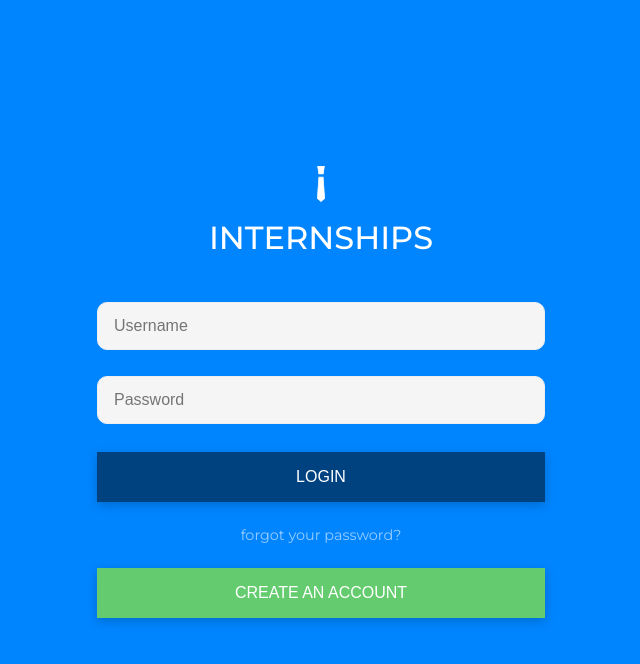
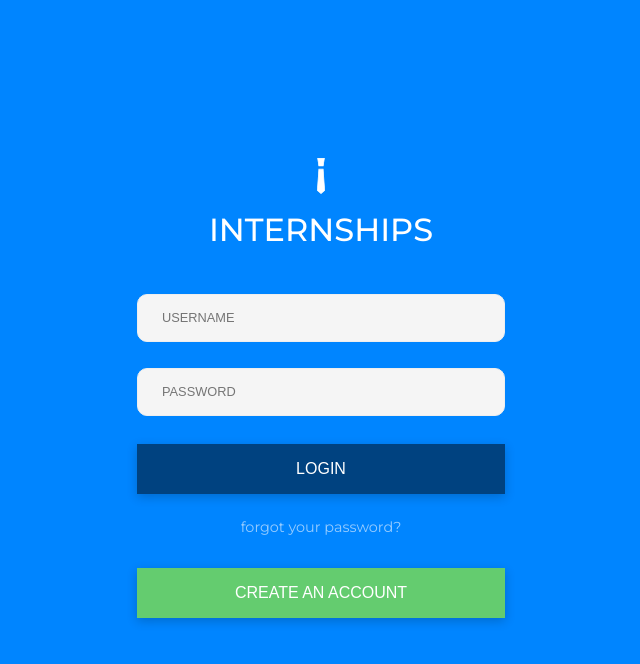
Before and after one commit to devinaustin1122/Internships, a React (Create React App) app: page /login in a window 1280 px wide. Shown: the top 664 px of the page, without its empty margins (319-959 px from the left). Built offline with nearby package versions, Linux system fonts and the light colour scheme.

Commit message:
add authentication

```diff
--- a/package.json
+++ b/package.json
@@ -6,6 +6,9 @@
     "@testing-library/jest-dom": "^5.16.4",
     "@testing-library/react": "^13.1.1",
     "@testing-library/user-event": "^13.5.0",
+    "axios": "^0.27.2",
+    "bcryptjs": "^2.4.3",
+    "cors": "^2.8.5",
     "express": "^4.18.0",
     "react": "^18.0.0",
     "react-dom": "^18.0.0",
--- a/public/index.html
+++ b/public/index.html
@@ -9,12 +9,11 @@
       name="description"
       content="Web site created using create-react-app"
     />
-    <link rel="apple-touch-icon" href="%PUBLIC_URL%/logo192.png" />
     <!--
       manifest.json provides metadata used when your web app is installed on a
       user's mobile device or desktop. See https://developers.google.com/web/fundamentals/web-app-manifest/
     -->
-    <link rel="manifest" href="%PUBLIC_URL%/manifest.json" />
+    <!-- <link rel="manifest" href="%PUBLIC_URL%/manifest.json" /> -->
     <!--
       Notice the use of %PUBLIC_URL% in the tags above.
       It will be replaced with the URL of the `public` folder during the build.
--- a/src/App.css
+++ b/src/App.css
@@ -40,6 +40,6 @@
   display: flex;
   flex-direction: column;
   width: 100%;
-  max-width: 28rem;
+  max-width: 23rem;
   text-align: center;
 }
--- a/src/App.js
+++ b/src/App.js
@@ -1,13 +1,14 @@
+import { useState } from "react";
 import { BrowserRouter } from "react-router-dom";
 import Login from "./containers/Login";
 import "./App.css";
 
 function App() {
+  const [user, setUser] = useState("");
+
   return (
     <div className="app">
-      <BrowserRouter>
-        <Login />
-      </BrowserRouter>
+      <BrowserRouter>{!user && <Login setUser={setUser} />}</BrowserRouter>
     </div>
   );
 }
--- a/src/containers/Login.js
+++ b/src/containers/Login.js
@@ -1,13 +1,41 @@
+import axios from "axios";
+import bcrypt from "bcryptjs/dist/bcrypt";
 import { useState } from "react";
-import { Routes, Route, Outlet, Link } from "react-router-dom";
-import TextboxStyled from "../styles/TextboxStyled";
-import ButtonStyled from "../styles/ButtonStyled";
-import LinkStyled from "../styles/LinkStyled";
+import { Routes, Route, Navigate, Link } from "react-router-dom";
+import StyledTextbox from "../styles/StyledTexbox";
+import StyledButton from "../styles/StyledButton";
 
-function Login() {
+function Login(props) {
   const [username, setUsername] = useState("");
   const [password, setPassword] = useState("");
   const [confirm, setConfirm] = useState("");
+
+  const handleLogin = (e) => {
+    e.preventDefault();
+    console.log("username: " + username);
+    var hash = bcrypt.hashSync(password, 8);
+    console.log(hash);
+
+    axios
+      .post("http://localhost:3001/users/authenticate", {
+        username,
+        password,
+      })
+      .then(function (response) {
+        console.log(response);
+      })
+      .catch(function (error) {
+        console.log(error);
+      });
+  };
+
+  const handleCreate = (e) => {
+    e.preventDefault();
+  };
+
+  const handleRecover = (e) => {
+    e.preventDefault();
+  };
 
   return (
     <section className="login">
@@ -17,24 +45,25 @@ function Login() {
         <Route
           path="/login"
           element={
-            <form className="form">
-              <TextboxStyled
+            <form onSubmit={handleLogin} className="form">
+              <StyledTextbox
                 value={username}
                 onChange={(e) => setUsername(e.target.value)}
-                placeholder="Username"
+                placeholder="USERNAME"
+                type="text"
               />
-              <TextboxStyled
+              <StyledTextbox
                 value={password}
                 onChange={(e) => setPassword(e.target.value)}
-                placeholder="Password"
+                placeholder="PASSWORD"
+                type="password"
               />
-              <ButtonStyled value="LOGIN" />
-              <Link to={"/account/recover"}>
-                <LinkStyled>forgot your password?</LinkStyled>
-              </Link>
+              <StyledButton value="LOGIN" type="submit" />
+              <Link to={"/account/recover"}>forgot your password?</Link>
               <Link to={"/account/create"}>
-                <ButtonStyled
+                <StyledButton
                   backgroundColor={"#64CC6F"}
+                  type="button"
                   value="CREATE AN ACCOUNT"
                 />
               </Link>
@@ -44,45 +73,46 @@ function Login() {
         <Route
           path="/account/create"
           element={
-            <form className="form">
-              <TextboxStyled
+            <form onSubmit={handleCreate} className="form">
+              <StyledTextbox
                 value={username}
                 onChange={(e) => setUsername(e.target.value)}
-                placeholder="Username"
+                placeholder="USERNAME"
+                type="text"
               />
-              <TextboxStyled
+              <StyledTextbox
                 value={password}
                 onChange={(e) => setPassword(e.target.value)}
-                placeholder="Password"
+                placeholder="PASSWORD"
+                type="password"
               />
-              <TextboxStyled
+              <StyledTextbox
                 value={confirm}
                 onChange={(e) => setConfirm(e.target.value)}
                 placeholder="Confirm password"
+                type="password"
               />
-              <ButtonStyled value="CREATE ACCOUNT" />
-              <Link to={"/login"}>
-                <LinkStyled>return to login</LinkStyled>
-              </Link>
+              <StyledButton value="CREATE ACCOUNT" type="submit" />
+              <Link to={"/"}>return to login</Link>
             </form>
           }
         />
         <Route
           path="/account/recover"
           element={
-            <form className="form">
-              <TextboxStyled
+            <form onSubmit={handleRecover} className="form">
+              <StyledTextbox
                 value={username}
                 onChange={(e) => setUsername(e.target.value)}
-                placeholder="Username"
+                placeholder="USERNAME"
+                type="text"
               />
-              <ButtonStyled value="SEND RECOVERY EMAIL" />
-              <Link to={"/login"}>
-                <LinkStyled>return to login</LinkStyled>
-              </Link>
+              <StyledButton value="SEND RECOVERY EMAIL" type="submit" />
+              <Link to={"/login"}>return to login</Link>
             </form>
           }
         />
+        <Route path="*" element={<Navigate to="/login" />} />{" "}
       </Routes>
     </section>
   );
--- a/src/index.css
+++ b/src/index.css
@@ -22,6 +22,17 @@ body {
   height: 100vh;
 }
 
+a {
+  font-size: 0.9rem;
+  color: var(--accent-color);
+  margin: 0.5rem 0;
+  text-decoration: none;
+}
+
+a:hover {
+  text-decoration: underline;
+}
+
 h1 {
   font-weight: 500;
   font-size: 2rem;
--- a/src/styles/LinkStyled.js
+++ /dev/null
@@ -1,10 +0,0 @@
-import styled from "styled-components";
-
-const LinkStyled = styled.a`
-  color: var(--accent-color);
-  font-size: 0.9em;
-  display: inline-block;
-  margin: 0.5rem 0;
-`;
-
-export default LinkStyled;
--- a/src/styles/ButtonStyled.js
+++ b/src/styles/StyledButton.js
@@ -1,15 +1,17 @@
 import styled, { css } from "styled-components";
 
-const ButtonStyled = styled.input.attrs({ type: "button" })`
+const StyledButton = styled.input`
   width: 100%;
   background-color: var(--secondary-color);
   border: none;
   color: white;
   font-weight: 500;
-  font-size: 1em;
+  font-size: 1rem !important;
+  text-align: center;
   padding: 1em;
   margin: 1rem 0;
   box-shadow: 0 3px 10px rgba(0, 0, 0, 0.2);
+  transition: box-shadow 0.5s;
   ${(props) =>
     props.backgroundColor &&
     css`
@@ -21,4 +23,4 @@ const ButtonStyled = styled.input.attrs({ type: "button" })`
   }
 `;
 
-export default ButtonStyled;
+export default StyledButton;
--- a/src/styles/TextboxStyled.js
+++ b/src/styles/StyledTexbox.js
@@ -1,14 +1,13 @@
 import styled from "styled-components";
 
-const TextboxStyled = styled.input.attrs({ type: "text" })`
-  font-size: 1rem;
+const StyledTextbox = styled.input`
+  font-size: 0.8rem;
   font-weight: 300;
-  color: grey;
   background-color: #f5f5f5;
   border-radius: 10px;
   border: solid 1px #eeeeee;
   height: 3rem;
-  padding: 1rem;
+  padding: 1rem 1.5rem;
   margin: 0.8rem 0;
 
   &:focus {
@@ -16,4 +15,4 @@ const TextboxStyled = styled.input.attrs({ type: "text" })`
   }
 `;
 
-export default TextboxStyled;
+export default StyledTextbox;
```
Also changed, not shown: server.js (+9 -1 lines), public/manifest.json (deleted), 1 other file (tests, documents, lock files or other folders).
